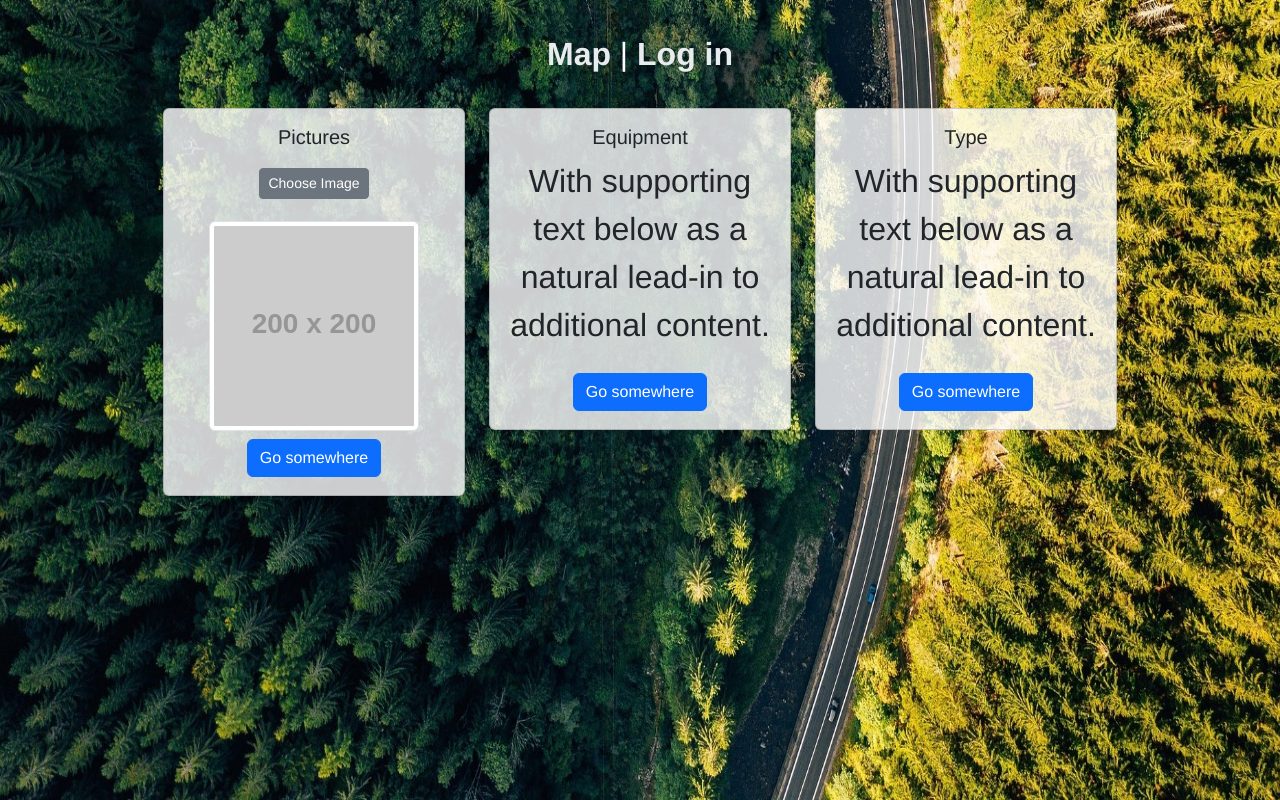
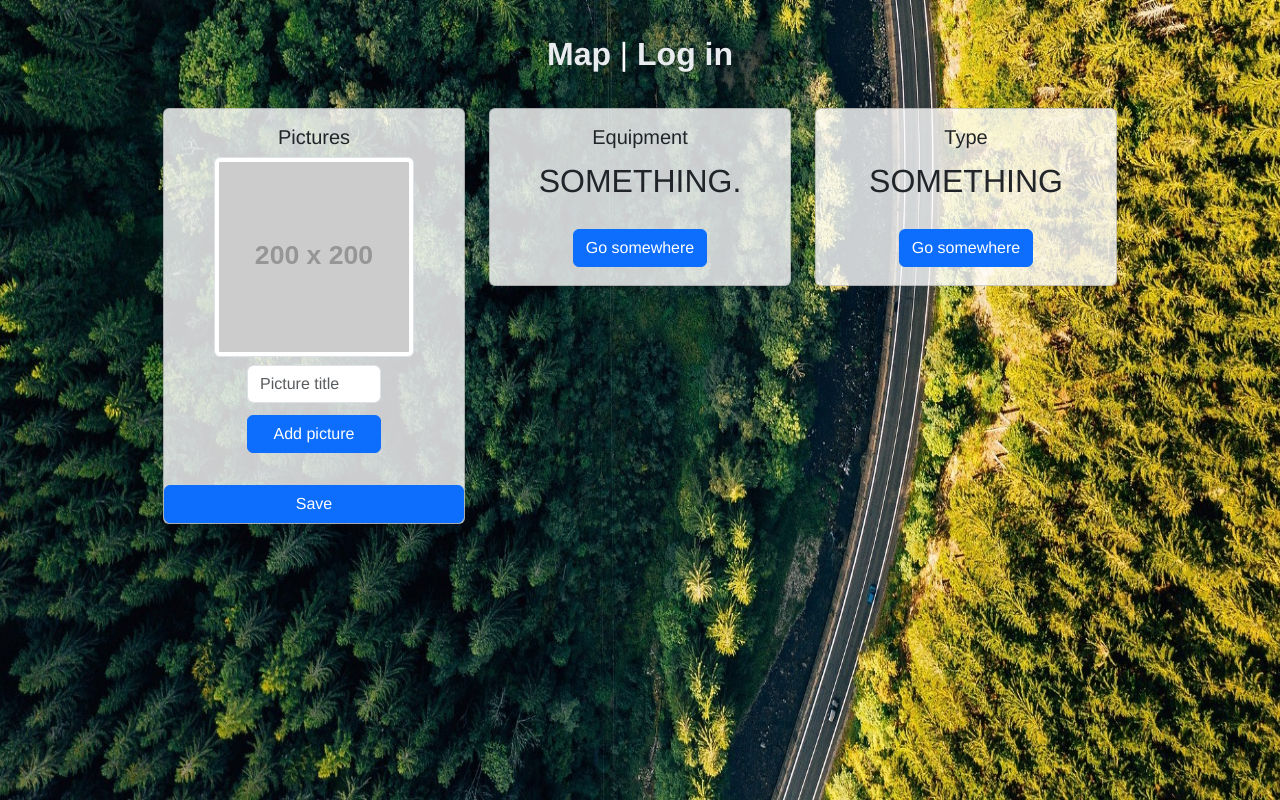
Before and after one commit to martin-kullamaa/trailerfront, a Vue app: page /newtrail-details in a window 1280 px wide. Built offline with nearby package versions, Linux system fonts and the light colour scheme.

Commit message:
TrailPicture handling WIP

```diff
--- a/src/assets/css/style.css
+++ b/src/assets/css/style.css
@@ -1,3 +1,4 @@
+
 .transparent-card {
     background-color: rgba(255, 255, 255, 0.8) !important;
 }
@@ -6,6 +7,11 @@
     width: 200px;
     height: 200px;
     object-fit: cover;
+}
+
+/*teeb curosri näpuks*/
+.pointer {
+    cursor: pointer;
 }
 
 #app {
--- a/src/components/ImageInput.vue
+++ b/src/components/ImageInput.vue
@@ -1,7 +1,7 @@
 <template>
   <div class="mb-3">
     <input type="file" id="fileInput" @change="handleImage" accept="image/x-png,image/jpeg,image/gif" style="display: none;">
-    <label for="fileInput" class="btn btn-secondary btn-sm">Choose Image</label>
+    <label for="fileInput" class="btn btn-secondary btn-sm w-50">Choose Image</label>
   </div>
 </template>
 
--- a/src/components/TrailPicture.vue
+++ b/src/components/TrailPicture.vue
@@ -1,14 +1,28 @@
 <template>
   <div>
-    <!-- Use a condition to check if PictureData is empty -->
-    <img v-if="!pictureData || pictureData.trim() === ''"
-         src="https://placehold.co/200"
-         class="img-thumbnail"
-         alt="placeholder image">
-    <img v-else
-         :src="pictureData"
-         class="img-thumbnail fixed-size"
-         alt="selected image">
+    <!-- Hidden file input -->
+    <input
+        type="file"
+        ref="fileInput"
+        @change="handleImage"
+        accept="image/x-png,image/jpeg,image/gif"
+        style="display: none;"
+    />
+    <!-- Clickable image (placeholder or selected image) -->
+    <img
+        v-if="!pictureData || pictureData.trim() === ''"
+        :src="placeholder"
+        class="img-thumbnail fixed-size pointer"
+        alt="Choose image"
+        @click="chooseImage"
+    />
+    <img
+        v-else
+        :src="pictureData"
+        class="img-thumbnail fixed-size"
+        alt="Selected image"
+        @click="chooseImage"
+    />
   </div>
 </template>
 
@@ -20,6 +34,28 @@ export default {
       type: String,
       default: ''
     }
+  },
+  data() {
+    return {
+      placeholder: "https://fakeimg.pl/200x200?text=Choose+image&font=noto&font_size=15"
+    }
+  },
+  methods: {
+    chooseImage() {
+      this.$refs.fileInput.click();
+    },
+    handleImage(event) {
+      const selectedImage = event.target.files[0];
+      if (!selectedImage) return;
+      const reader = new FileReader();
+      reader.onload = () => {
+        this.$emit('event-new-picture-selected', reader.result);
+      };
+      reader.onerror = (error) => {
+        alert("Error reading file: " + error);
+      };
+      reader.readAsDataURL(selectedImage);
+    }
   }
 }
 </script>
--- /dev/null
+++ b/src/service/PictureService.js
@@ -0,0 +1,18 @@
+import axios from "axios";
+
+export default {
+
+    sendPostPictureRequest(trailId, trailPictures) {
+        return axios.post('/picture', trailId, trailPictures);
+    },
+
+    sendGetPicturesRequest(trailId) {
+        return axios.get('/picture', {
+                params: {
+                    trailId: trailId,
+                }
+            }
+        );
+    },
+
+}
--- a/src/views/TrailDetailsView.vue
+++ b/src/views/TrailDetailsView.vue
@@ -5,10 +5,27 @@
       <div class="card transparent-card">
         <div class="card-body">
           <h5 class="card-title">Pictures</h5>
-          <ImageInput @event-new-picture-selected="setPictureData"/>
-          <TrailPicture :picture-data="trailPicture"/>
-          <a href="#" class="btn btn-primary">Go somewhere</a>
+          <TrailPicture :picture-data="currentPicture.data"
+                        @event-new-picture-selected="setPictureData"
+          />
+          <input v-model="currentPicture.name" type="text" class="form-control mt-2 w-50 mx-auto" placeholder="Picture title"
+                 :class="{'is-invalid': showErrors && !currentPicture.name.trim()}">
+          <button type="button" class="btn btn-primary mt-2 w-50" @click="addPicture">Add picture</button>
+          <div v-if="trailPictures.length > 0" class="mt-3">
+            <div class="container">
+              <h6>Added Pictures:</h6>
+              <div v-for="(pic, index) in trailPictures" :key="index" class="d-flex align-items-center py-2 border-bottom">
+                <!-- Small thumbnail -->
+                <img :src="pic.data" alt="picture" class="img-thumbnail" style="width: 70px; height: 70px; object-fit: cover;">
+                <!-- Picture name -->
+                <span class="ms-3 flex-grow-1">{{ pic.name }}</span>
+                <!-- Remove button -->
+                <button @click="removePicture(index)" class="btn btn-sm btn-danger">Remove</button>
+              </div>
+            </div>
+          </div>
         </div>
+        <button type="button" class="btn btn-primary mt-3" @click="saveTrailPictures">Save</button>
       </div>
     </div>
 
@@ -16,7 +33,7 @@
       <div class="card transparent-card">
         <div class="card-body">
           <h5 class="card-title">Equipment</h5>
-          <p class="card-text">With supporting text below as a natural lead-in to additional content.</p>
+          <p class="card-text">SOMETHING.</p>
           <a href="#" class="btn btn-primary">Go somewhere</a>
         </div>
       </div>
@@ -26,7 +43,7 @@
       <div class="card transparent-card">
         <div class="card-body">
           <h5 class="card-title">Type</h5>
-          <p class="card-text">With supporting text below as a natural lead-in to additional content.</p>
+          <p class="card-text">SOMETHING</p>
           <a href="#" class="btn btn-primary">Go somewhere</a>
         </div>
       </div>
@@ -38,25 +55,61 @@
 <script>
 import ImageInput from "@/components/ImageInput.vue";
 import TrailPicture from "@/components/TrailPicture.vue";
+import PictureService from "@/service/PictureService";
 
 export default {
   name: "TrailDetailsView",
   components: {TrailPicture, ImageInput},
   data() {
     return {
-      trailPicture: ''
+      showErrors: false,
+      trailId: 0,
+      currentPicture: {
+        data: '',
+        name: ''
+      },
+      trailPictures: []
     }
   },
   methods: {
-    setPictureData(pictureData){
-      this.trailPicture = pictureData
-    }
+
+    setPictureData(pictureData) {
+      this.currentPicture.data = pictureData;
+    },
+
+    addPicture() {
+      // Validate that both the image and title are provided
+      if (!this.currentPicture.data || !this.currentPicture.name.trim()) {
+        this.showErrors = true;
+        return;
+      }
+      // Push a copy of the currentPicture into the array
+      this.trailPictures.push({ ...this.currentPicture });
+      // Reset the current picture so the user can add another one
+      this.currentPicture = { data: '', name: '' };
+      this.showErrors = false;
+    },
+    removePicture(index) {
+      this.trailPictures.splice(index, 1);
+    },
+
+    getTrailPictures() {
+      PictureService.sendGetPicturesRequest(this.trailId)
+          .then(response => this.trailPictures = response.data)
+          .catch(error => this.someDataBlockErrorResponseObject = error.response.data)
+    },
+
+
+
+    saveTrailPictures() {
+      PictureService.sendPostPictureRequest(this.trailId, this.trailPictures)
+          .then(response => this.someDataBlockResponseObject = response.data)
+          .catch(error => this.someDataBlockErrorResponseObject = error.response.data)
+    },
+
+  },
+  beforeMount() {
+
   }
 }
 </script>
-
-<style>
-.card {
-  background-color: rgba(255, 255, 255, 0.8);
-}
-</style>
```
